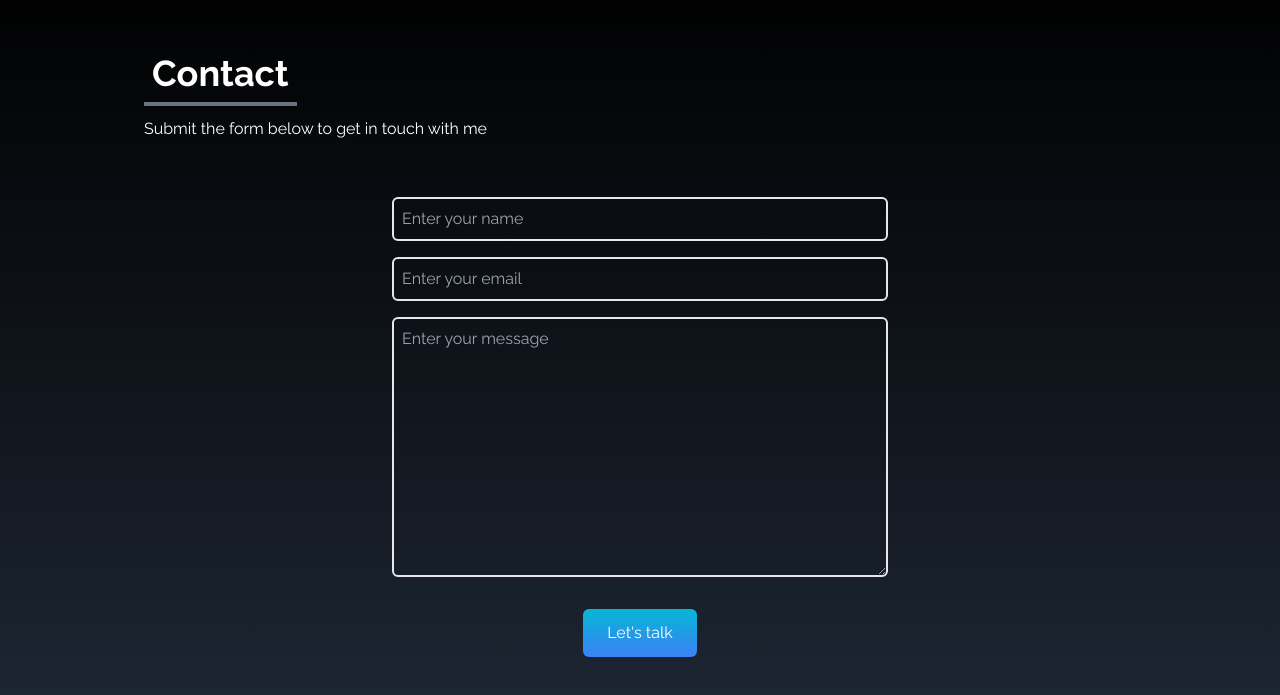
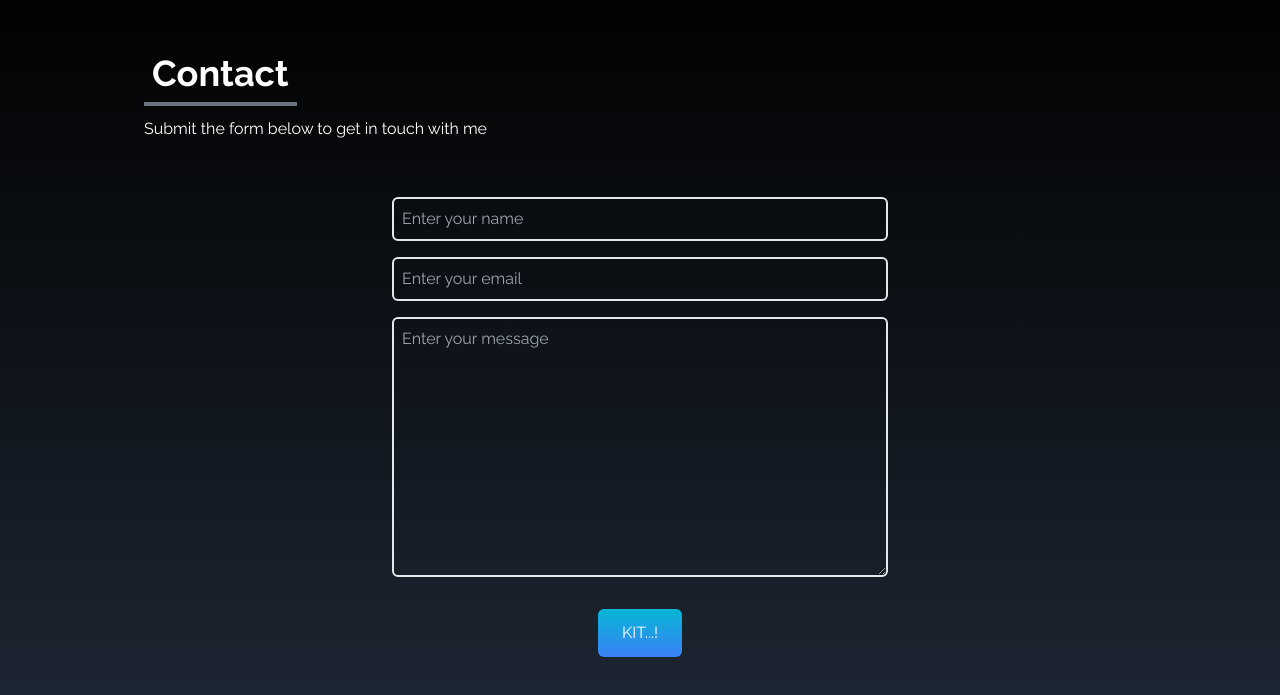
Before and after one commit to Dhavamani6804/Portfolio, a React (Create React App) app: page / in a window 1280 px wide. Shown: the part 3229-3924 px from the top of the page. Built offline with nearby package versions, Linux system fonts and the light colour scheme; the HTML template or start-up script is replaced by a standard one.

Commit message:
improved some structure

```diff
--- a/src/components/Contact.jsx
+++ b/src/components/Contact.jsx
@@ -1,24 +1,90 @@
-import React from 'react'
+import React, { useState } from "react";
 
 const Contact = () => {
+  const [submitted, setSubmitted] = useState(false);
+const [formData, setFormData] = useState({
+  name: "",
+  email: "",
+  message: "",
+});
   return (
-    <div name='contact' className='scroll-mt-24 bg-gradient-to-b from-black to-gray-800 w-full text-white md:h-screen'>
-      <div className='flex flex-col justify-center p-4 max-w-screen-lg mx-auto h-full'>
-        <div className='pb-8'>
-            <p className='text-4xl font-bold border-b-4 border-gray-500 p-2 inline'>Contact</p>
-            <p className='py-6'>Submit the form below to get in touch with me</p>
+    <div
+      name="contact"
+      className="scroll-mt-24 bg-gradient-to-b from-black to-gray-800 w-full text-white md:h-screen"
+    >
+      <div className="flex flex-col justify-center p-4 max-w-screen-lg mx-auto h-full">
+        <div className="pb-8">
+          <p className="text-4xl font-bold border-b-4 border-gray-500 p-2 inline">
+            Contact
+          </p>
+          <p className="py-6">Submit the form below to get in touch with me</p>
         </div>
-        <div className='flex justify-center items-center'>
-            <form action="https://getform.io/f/bnllyomb" method="POST" className='flex flex-col w-full md:w-1/2'>
-                <input type="text" name='name' placeholder='Enter your name' className='p-2 bg-transparent border-2 rounded-md text-white focus:outline-none' />
-                <input type="text" name='email' placeholder='Enter your email' className='p-2 my-4 bg-transparent border-2 rounded-md text-white focus:outline-none' />
-                <textarea name="message" rows='10' placeholder='Enter your message' className='p-2 bg-transparent border-2 rounded-md text-white focus:outline-none'></textarea>
-                <button className='text-white bg-gradient-to-b from-cyan-500 to-blue-500 px-6 py-3 my-8 mx-auto flex items-center rounded-md hover:scale-110 duration-300'>Let's talk</button>
-            </form>
+        <div className="flex justify-center items-center">
+          <form
+            onSubmit={(e) => {
+              e.preventDefault();
+              const form = e.target;
+
+              fetch("https://getform.io/f/bnllyomb", {
+                method: "POST",
+                body: new FormData(form),
+              }).then(() => {
+                setSubmitted(true);
+                setFormData({ name: "", email: "", message: "" });
+              });
+            }}
+            className="flex flex-col w-full md:w-1/2"
+          >
+            <input
+              type="text"
+              name="name"
+              required
+              placeholder="Enter your name"
+              value={formData.name}
+              onChange={(e) =>
+                setFormData({ ...formData, name: e.target.value })
+              }
+              className="p-2 bg-transparent border-2 rounded-md text-white focus:outline-none"
+            />
+            <input
+              type="email"
+              name="email"
+              required
+              placeholder="Enter your email"
+              value={formData.email}
+              onChange={(e) =>
+                setFormData({ ...formData, email: e.target.value })
+              }
+              className="p-2 my-4 bg-transparent border-2 rounded-md text-white focus:outline-none"
+            />
+            <textarea
+              name="message"
+              rows="10"
+              required
+              placeholder="Enter your message"
+              value={formData.message}
+              onChange={(e) =>
+                setFormData({ ...formData, message: e.target.value })
+              }
+              className="p-2 bg-transparent border-2 rounded-md text-white focus:outline-none"
+            ></textarea>
+
+            <button
+              type="submit"
+              className="text-white bg-gradient-to-b from-cyan-500 to-blue-500 px-6 py-3 my-8 mx-auto flex items-center rounded-md hover:scale-110 duration-300"
+            >
+              KIT...!
+            </button>
+          </form>
+          {submitted && (
+            <p className="text-green-500 mt-4">
+              Thank you for your message! I'll get back to you soon.
+            </p>
+          )}
         </div>
       </div>
     </div>
-  )
-}
+  );
+};
 
-export default Contact
+export default Contact;
--- a/src/components/Home.jsx
+++ b/src/components/Home.jsx
@@ -7,9 +7,9 @@ import { Link } from "react-scroll";
 const Home = () => {
   return (
     <div name="home" className='scroll-mt-24 h-screen w-full text-white bg-gradient-to-b from-black via-black to-gray-800 mt-50'>
-      <div className='max-w-screen-lg mx-auto flex flex-col justify-center items-center h-full px-4 md:flex-row'>
-        <div className='flex flex-col justify-center h-full'>
-            <h2 className='text-4xl sm:text-7xl font-bold mt-24'>I'm a Full Stack Developer</h2>
+      <div className='max-w-screen-lg mx-auto flex flex-col justify-center items-center h-full px-4 md:flex-row '>
+        <div className='flex flex-col justify-center h-full '>
+            <h2 className='text-4xl sm:text-7xl font-bold mt-24 '>I'm a Full Stack Developer</h2>
             <p className='text-gray-500 py-4 max-w-md'>I'm a passionate and dedicated software developer with a strong foundation in JavaScript, React, and Node.js. I have a keen eye for detail and a strong communication skills. I can build scalable and maintainable applications.</p>
             <div>
                 <Link to='portfolio' smooth duration={500} className='group text-white w-fit px-6 py-3 my-2 flex items-center rounded-md bg-gradient-to-r from-cyan-500 to-blue-500 cursor-pointer'>
@@ -21,7 +21,7 @@ const Home = () => {
             </div>
         </div>
         <div>
-            <img src={mine} alt="my profile"  className='rounded-2xl mx-auto w-2/3 md:w-full ' />
+            <img src={mine} alt="my profile"  className='rounded-2xl mx-auto w-2/3 h-auto md:w-full ' />
         </div>
       </div>
     </div>
--- a/src/components/Portfolio.jsx
+++ b/src/components/Portfolio.jsx
@@ -8,17 +8,17 @@ const Portfolio = () => {
     {
       id: 1,
       src: reactWeather,
-      codeLink:"https://github.com/Dhavamani6804/weather-app.git"
+      codeLink: "https://github.com/Dhavamani6804/weather-app.git",
     },
     {
       id: 2,
       src: port,
-      codeLink:"https://github.com/Dhavamani6804/Portfolio.git"
+      codeLink: "https://github.com/Dhavamani6804/Portfolio.git",
     },
     {
       id: 3,
       src: chat,
-      codeLink:"https://github.com/Dhavamani6804/ConnectAll.git"
+      codeLink: "https://github.com/Dhavamani6804/ConnectAll.git",
     },
   ];
 
@@ -28,8 +28,8 @@ const Portfolio = () => {
       className="scroll-mt-24 bg-gradient-to-b from-black via-gray-900 to-gray-800 w-full text-white md:h-screen pt-20"
     >
       <div className="max-w-screen-lg p-4 mx-auto flex flex-col justify-center w-full h-full">
-        <div className="pb-8">
-          <p className="text-4xl font-bold inline border-b-4 border-gray-500">
+        <div className="mt-16 sm:mt-8 md:mt-4 pb-8">
+          <p className=" text-4xl font-bold inline border-b-4 border-gray-500">
             Portfolio
           </p>
           <p className="py-6 text-gray-300">
@@ -38,20 +38,24 @@ const Portfolio = () => {
         </div>
 
         <div className="grid sm:grid-cols-2 md:grid-cols-3 gap-8 px-12 sm:px-0">
-          {portfolios.map(({ id, src,codeLink }) => (
+          {portfolios.map(({ id, src, codeLink }) => (
             <div
               key={id}
-className="shadow-lg shadow-cyan-700/30 rounded-lg bg-gray-900 hover:scale-105 hover:shadow-cyan-500/50 duration-500 transition-all ease-in-out"            >
+              className="shadow-lg shadow-cyan-700/30 rounded-lg bg-gray-900 hover:scale-105 hover:shadow-cyan-500/50 duration-500 transition-all ease-in-out"
+            >
               <div className="aspect-video overflow-hidden rounded-t-lg">
-  <img src={src} alt={`Project ${id}`} className="w-full h-full object-cover" />
-</div>
+                <img
+                  src={src}
+                  alt={`Project ${id}`}
+                  className="w-full h-full object-cover"
+                />
+              </div>
 
               <div className="flex items-center justify-center">
-                <a href={codeLink} target="_blank" rel="noreferrer"/>
+                <a href={codeLink} target="_blank" rel="noreferrer" />
                 <button className="w-full px-6 py-3 m-4 font-semibold text-cyan-400 bg-transparent border border-cyan-500 hover:text-white hover:bg-cyan-700 rounded-lg shadow-md transition duration-300 ease-in-out hover:shadow-cyan-500/40">
-  View Code
-</button>
-
+                  View Code
+                </button>
               </div>
             </div>
           ))}
```
